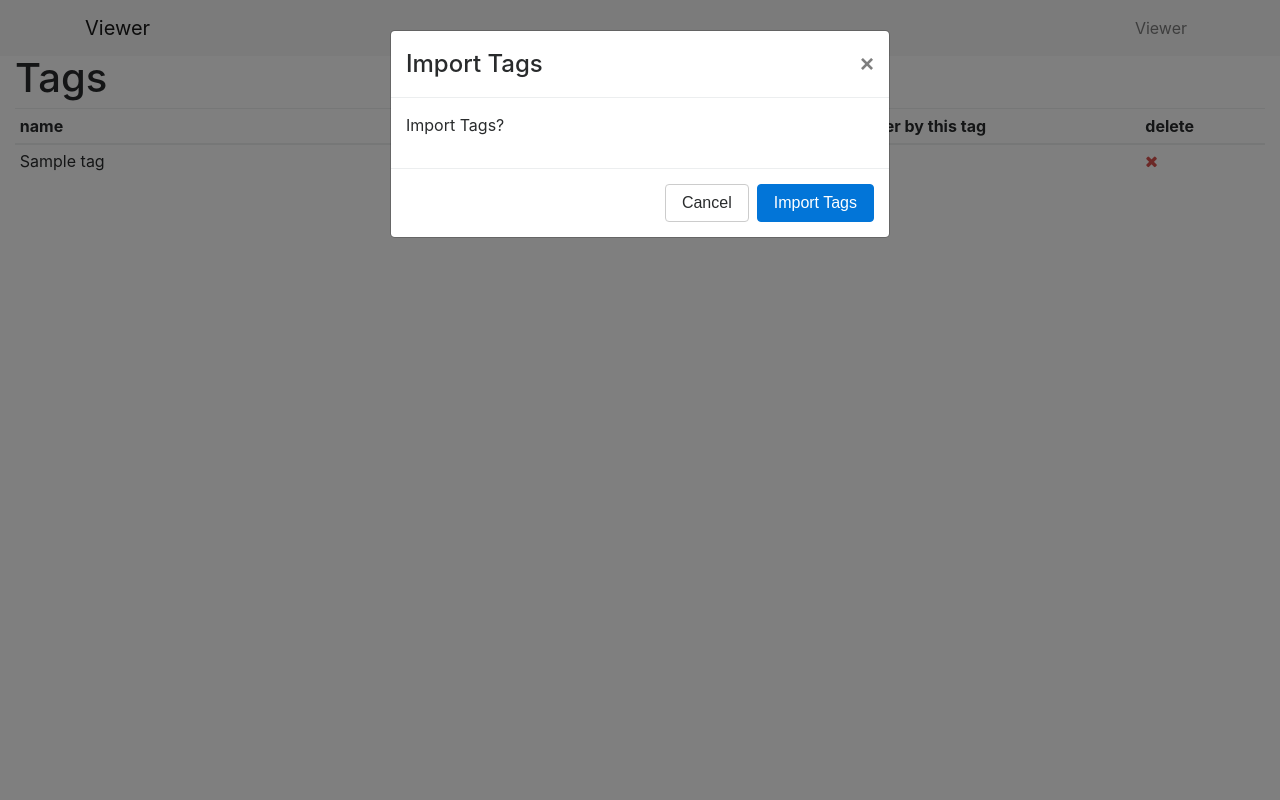
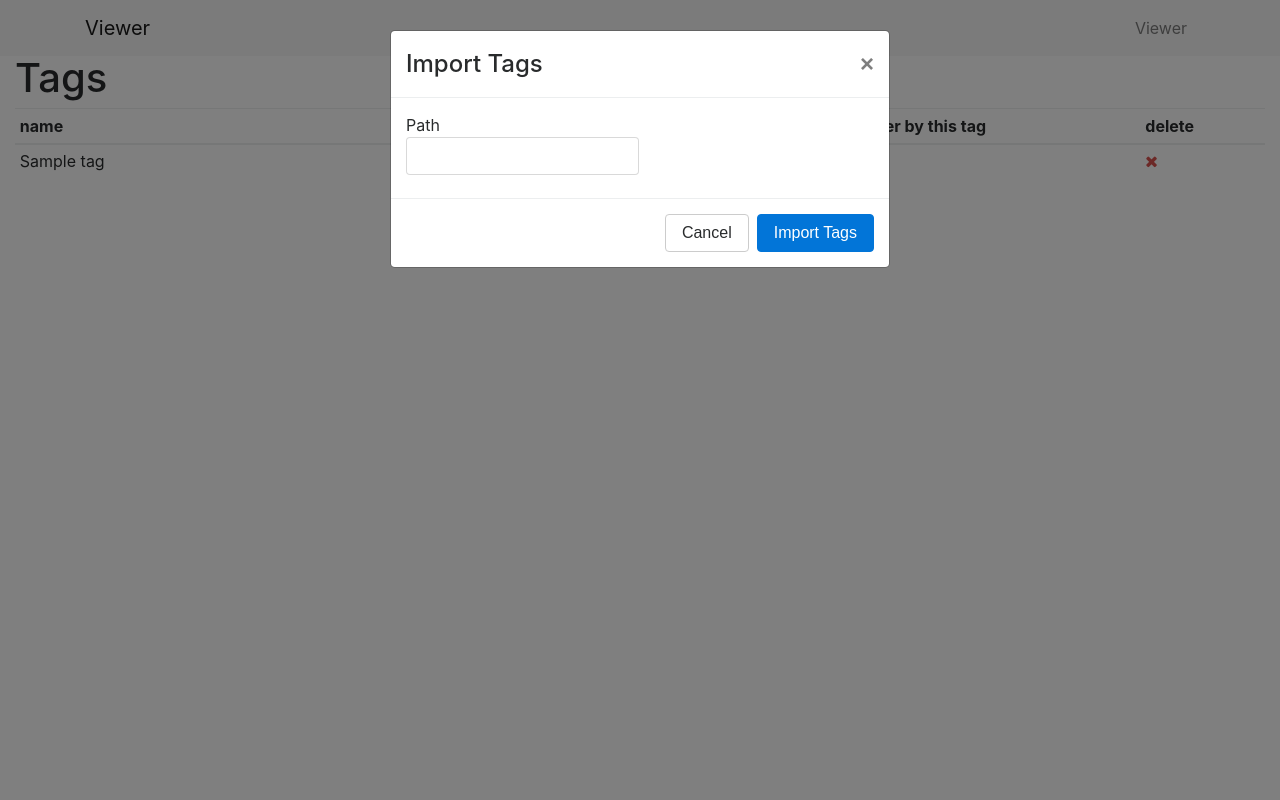
Before and after one commit to webis-de/corpus-viewer, a Django app: template viewer-framework/viewer/templates/viewer/tags.html in a window 1280 px wide, after a click on "Import Tags". Run offline with Django 3.2, Linux system fonts and the light colour scheme; the template is opened without the code that fills it: most values are stand-ins (such as "Sample title", 1, 10 or a date in 2020); parts of the project's set-up code (start-up, migrations or seed data) failed here and were passed over; some libraries are stand-ins or nearby versions.

Commit message:
*worked on tag export

```diff
--- a/viewer-framework/viewer/static/viewer/js/tags.js
+++ b/viewer-framework/viewer/static/viewer/js/tags.js
@@ -13,11 +13,11 @@ $(document).ready(function()
     $(document).on('click', '.column_delete_tag i', function() { request_delete_tag($(this).parent().parent().data('id_tag'), $(this).parent().parent().data('tag_name')) });
 });
 
-function import_tags(modal)
+function export_tags(modal)
 {
     let data = {};
-    data.task = 'import_tags';
-    // data.id_tag = $(modal);
+    data.task = 'export_tags';
+    data.path = $('#'+modal.attr('id')+' input[name="path"]').val();
 
     console.log(data)
     $.ajax({
@@ -26,7 +26,24 @@ function import_tags(modal)
         headers: {'X-CSRFToken':$('input[name="csrfmiddlewaretoken"]').val()},
         data: JSON.stringify(data),
         success: function(result) {
-    //         $('tr[data-id_tag="'+data.id_tag+'"]').remove();
+            // modal.modal('hide');
+        },
+    });
+}
+
+function import_tags(modal)
+{
+    let data = {};
+    data.task = 'import_tags';
+    data.path = $('#'+modal.attr('id')+' input[name="path"]').val();
+
+    console.log(data)
+    $.ajax({
+        method: 'POST',
+        contentType: 'application/json',
+        headers: {'X-CSRFToken':$('input[name="csrfmiddlewaretoken"]').val()},
+        data: JSON.stringify(data),
+        success: function(result) {
             modal.modal('hide');
         },
     });
--- a/viewer-framework/viewer/templates/viewer/tags.html
+++ b/viewer-framework/viewer/templates/viewer/tags.html
@@ -52,9 +52,10 @@
                     <button type="button" class="close" data-dismiss="modal" aria-label="Close"><span aria-hidden="true">&times;</span></button>
                 </div>
                 <div class="modal-body">
-                    <p>
-                        Import Tags?
-                    </p>
+                    <label>
+                        Path
+                        <input type="text" name="path" class="form-control">
+                    </label>
                 </div>
                 <div class="modal-footer">
                     <button type="button" class="btn btn-secondary" data-dismiss="modal">Cancel</button>
@@ -75,9 +76,10 @@
                     <button type="button" class="close" data-dismiss="modal" aria-label="Close"><span aria-hidden="true">&times;</span></button>
                 </div>
                 <div class="modal-body">
-                    <p>
-                        Export Tags?
-                    </p>
+                    <label>
+                        Path
+                        <input type="text" name="path" class="form-control">
+                    </label>
                 </div>
                 <div class="modal-footer">
                     <button type="button" class="btn btn-secondary" data-dismiss="modal">Cancel</button>
--- a/viewer-framework/viewer/views/shared_code.py
+++ b/viewer-framework/viewer/views/shared_code.py
@@ -2,6 +2,7 @@ import time
 import json
 import csv
 import importlib
+import os
 from collections import OrderedDict
 from settings_viewer import DICT_SETTINGS_VIEWER
 from viewer.models import m_Tag, m_Entity
```
Also changed, not shown: viewer-framework/viewer/views/tags.py (+26 -0 lines).
